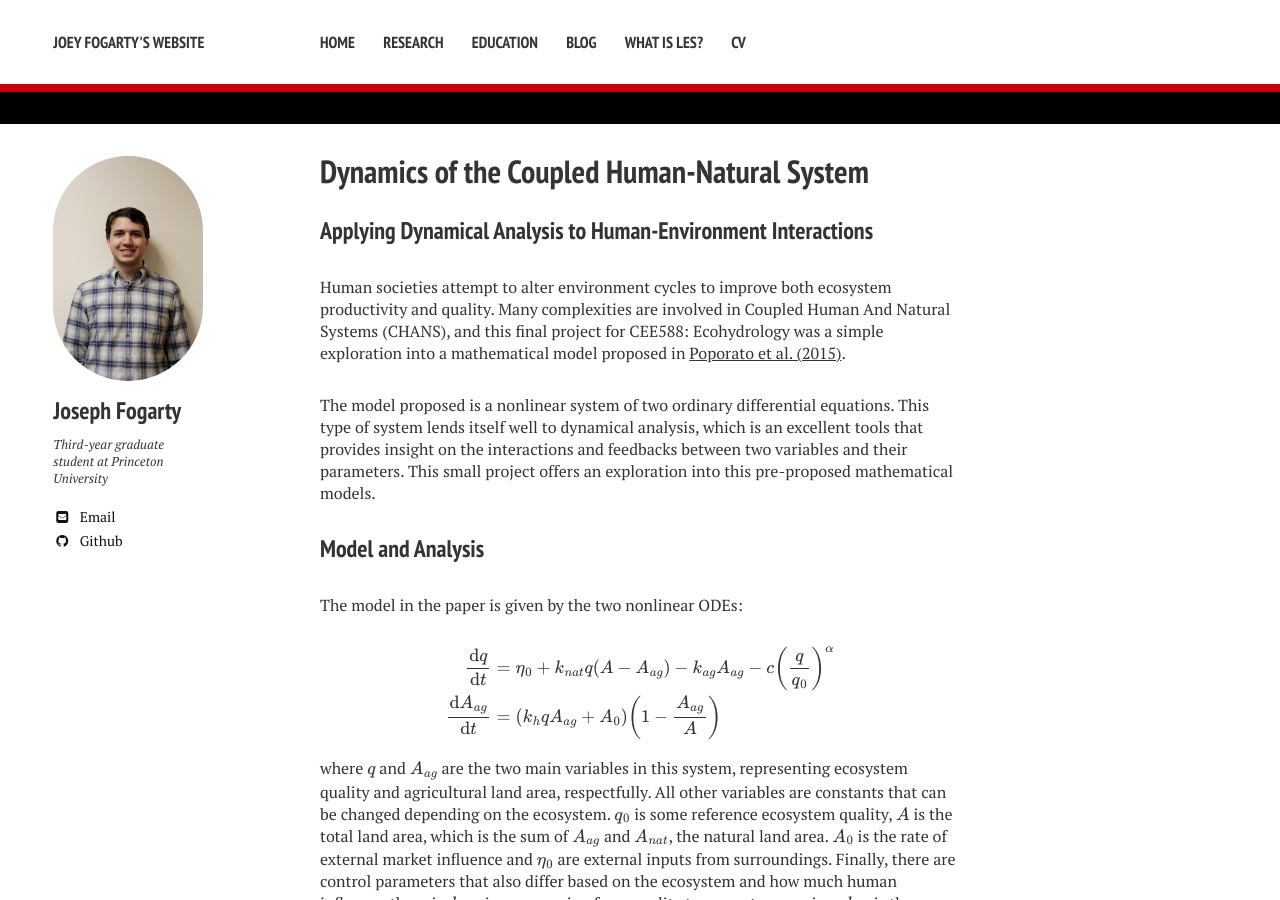
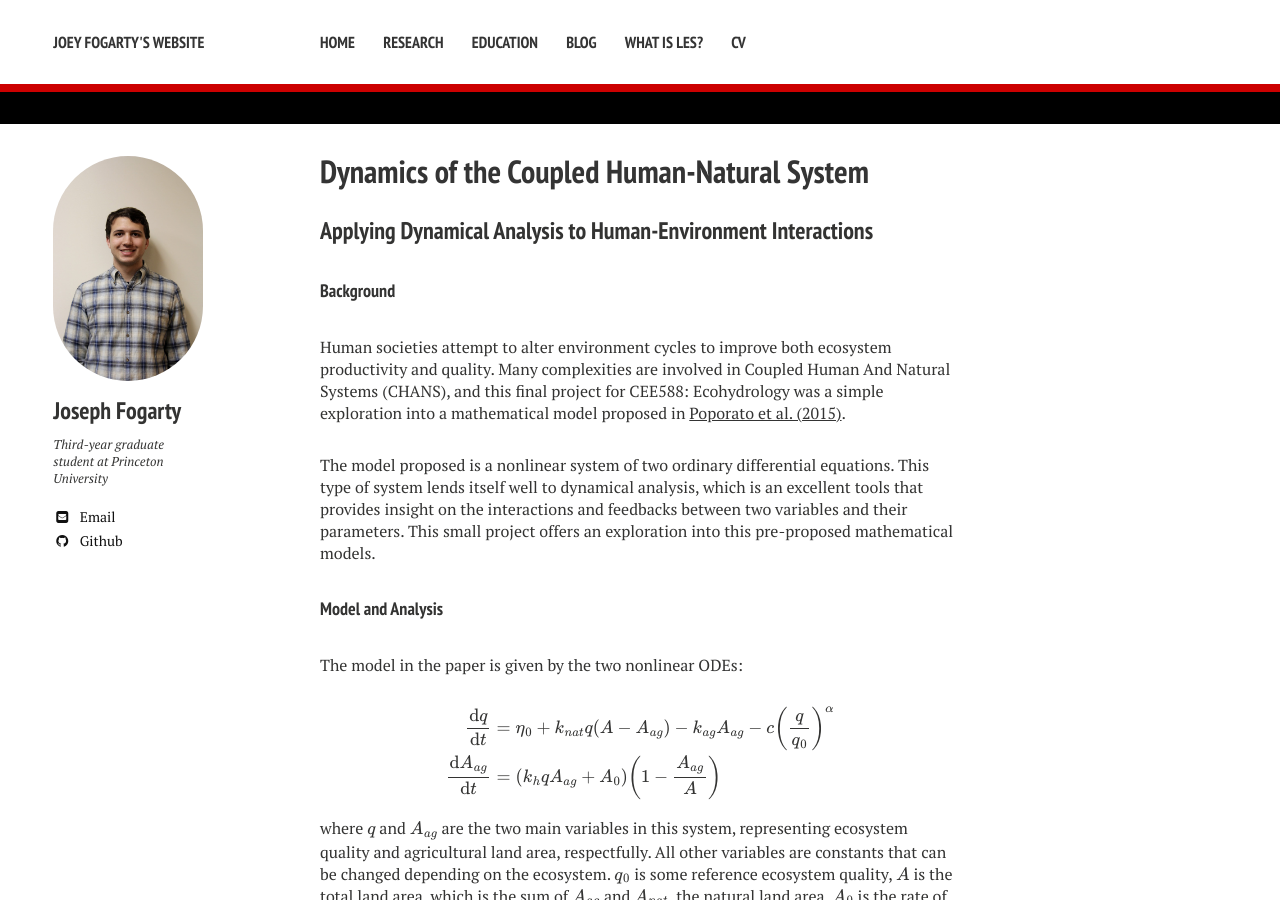
Before and after one commit to josephfogarty/josephfogarty.github.io, a Jekyll site: the page built from _posts/2020-01-20-test.md, in a window 1280 px wide and 900 px high. Built offline with Jekyll 4.4.1, drawn with Linux system fonts in a browser that asks for light colours; nearby versions of some CDN libraries; formulas are drawn with MathJax 3.

Commit message:
Update 2020-01-20-test.md

```diff
--- a/_posts/2020-01-20-test.md
+++ b/_posts/2020-01-20-test.md
@@ -10,11 +10,13 @@ category: blog
 
 ### Applying Dynamical Analysis to Human-Environment Interactions
 
+#### Background
+
 Human societies attempt to alter environment cycles to improve both ecosystem productivity and quality. Many complexities are involved in Coupled Human And Natural Systems (CHANS), and this final project for CEE588: Ecohydrology was a simple exploration into a mathematical model proposed in [Poporato et al. (2015)](https://doi.org/10.1002/2015WR017289){:target="_blank"}.
 
 The model proposed is a nonlinear system of two ordinary differential equations. This type of system lends itself well to dynamical analysis, which is an excellent tools that provides insight on the interactions and feedbacks between two variables and their parameters. This small project offers an exploration into this pre-proposed mathematical models.
 
-### Model and Analysis
+#### Model and Analysis
 
 The model in the paper is given by the two nonlinear ODEs:
 
@@ -56,7 +58,7 @@ In the above figure, the three parameters $$A_0$$, $$k_{nat}$$, and $$k_{ag}$$ a
 
 The above statements may seem obvious, but the analysis here showed that using a mathematical model allows us to come to these conclusions. There are many different ways one can analyze the system of equations that I started with, but this is the route that I took. I hope you enjoyed this little foray into some mathematical modeling and dynamical analysis that I don't get to experience often in my work.
 
-### References and Further Reading
+#### References and Further Reading
 
 - [Modeling Human Decisions in Coupled Human and Natural Systems: Review of Agent-Based Models](https://doi.org/10.1016/j.ecolmodel.2011.07.010){:target="\_blank"}
 
```
